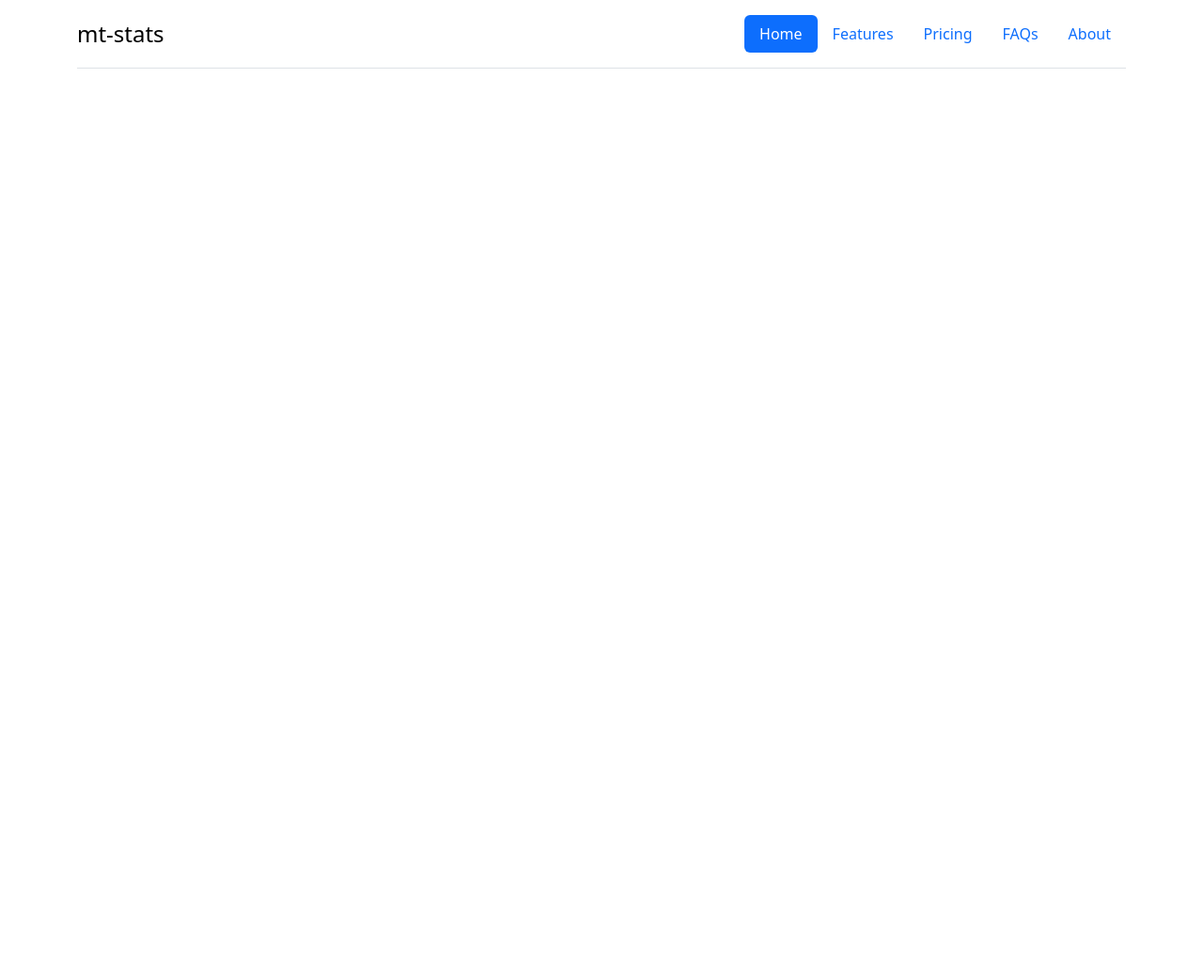
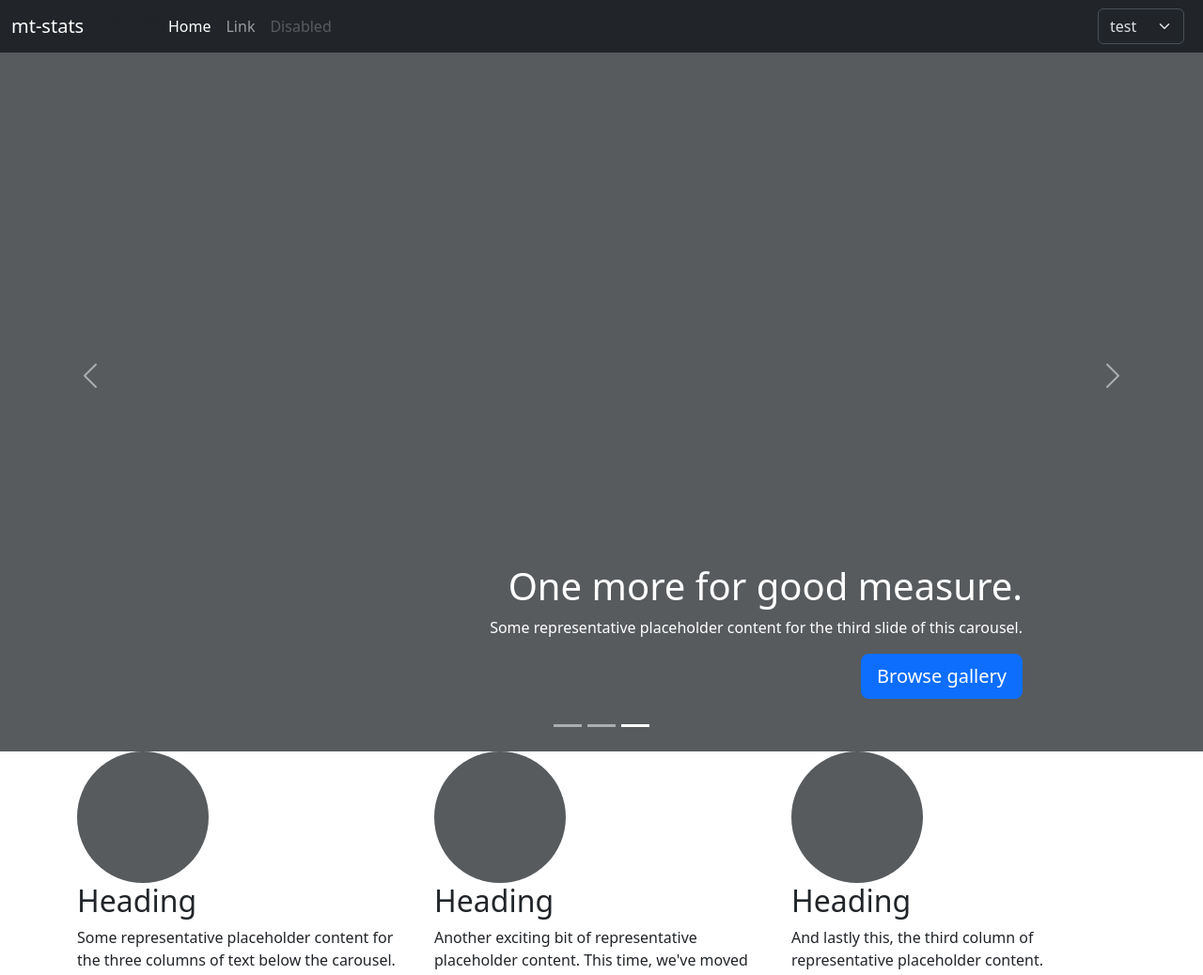
Before and after one commit to Dustify/mt-stats, a React app in the folder packages/mt-stats-web/: page / in a window 1280 px wide. Shown: the top 1038 px of the page at 94% size. Before the commit the page ends 800 px from the top, so only its background shows below. Built offline with nearby package versions, Linux system fonts and the light colour scheme.

Commit message:
mid-point

```diff
--- a/packages/mt-stats-web/src/client/components/App.tsx
+++ b/packages/mt-stats-web/src/client/components/App.tsx
@@ -1,20 +1,157 @@
 import React from "react";
+import { IAppProps } from "../model/IAppProps.js";
 
-export default () => {
-    return <div className="container">
-    <header className="d-flex flex-wrap justify-content-center py-3 mb-4 border-bottom">
-      <a href="/" className="d-flex align-items-center mb-3 mb-md-0 me-md-auto link-body-emphasis text-decoration-none">
-        {/* <svg className="bi me-2" width="40" height="32"><use xlinkHref="#bootstrap"></use></svg> */}
-        <span className="fs-4">mt-stats</span>
-      </a>
+export default (props: IAppProps) => {
+  return [
+    <header data-bs-theme="dark">
+      <nav className="navbar navbar-expand-md navbar-dark fixed-top bg-dark">
+        <div className="container-fluid">
+          <a className="navbar-brand" href="#">mt-stats</a>
+          <button className="navbar-toggler" type="button" data-bs-toggle="collapse" data-bs-target="#navbarCollapse" aria-controls="navbarCollapse" aria-expanded="false" aria-label="Toggle navigation">
+            <span className="navbar-toggler-icon"></span>
+          </button>
+          <div className="collapse navbar-collapse" id="navbarCollapse">
+            <ul className="navbar-nav me-auto mb-2 mb-md-0">Carousel
+              <li className="nav-item">
+                <a className="nav-link active" aria-current="page" href="#">Home</a>
+              </li>
+              <li className="nav-item">
+                <a className="nav-link" href="#">Link</a>
+              </li>
+              <li className="nav-item">
+                <a className="nav-link disabled" aria-disabled="true">Disabled</a>
+              </li>
+            </ul>
+            <form className="d-flex" role="search" style={{ margin: 0 }}>
+              {/* <input className="form-control me-2" type="search" placeholder="Search" aria-label="Search" />
+              <button className="btn btn-outline-success" type="submit">Search</button> */}
 
-      <ul className="nav nav-pills">
-        <li className="nav-item"><a href="#" className="nav-link active" aria-current="page">Home</a></li>
-        <li className="nav-item"><a href="#" className="nav-link">Features</a></li>
-        <li className="nav-item"><a href="#" className="nav-link">Pricing</a></li>
-        <li className="nav-item"><a href="#" className="nav-link">FAQs</a></li>
-        <li className="nav-item"><a href="#" className="nav-link">About</a></li>
-      </ul>
-    </header>
-  </div>;
+              <select className="form-select me-2">
+                <option>test</option>
+                <option>test 2</option>
+              </select>
+            </form>
+          </div>
+        </div>
+      </nav>
+    </header >,
+    <main>
+
+      <div id="myCarousel" className="carousel slide mb-6" data-bs-ride="carousel">
+        <div className="carousel-indicators">
+          <button type="button" data-bs-target="#myCarousel" data-bs-slide-to="0" className="" aria-label="Slide 1"></button>
+          <button type="button" data-bs-target="#myCarousel" data-bs-slide-to="1" aria-label="Slide 2" className=""></button>
+          <button type="button" data-bs-target="#myCarousel" data-bs-slide-to="2" aria-label="Slide 3" className="active" aria-current="true"></button>
+        </div>
+        <div className="carousel-inner">
+          <div className="carousel-item">
+            <svg className="bd-placeholder-img" width="100%" height="100%" xmlns="http://www.w3.org/2000/svg" aria-hidden="true" preserveAspectRatio="xMidYMid slice" focusable="false"><rect width="100%" height="100%" fill="var(--bs-secondary-color)"></rect></svg>
+            <div className="container">
+              <div className="carousel-caption text-start">
+                <h1>Example headline.</h1>
+                <p className="opacity-75">Some representative placeholder content for the first slide of the carousel.</p>
+                <p><a className="btn btn-lg btn-primary" href="#">Sign up today</a></p>
+              </div>
+            </div>
+          </div>
+          <div className="carousel-item">
+            <svg className="bd-placeholder-img" width="100%" height="100%" xmlns="http://www.w3.org/2000/svg" aria-hidden="true" preserveAspectRatio="xMidYMid slice" focusable="false"><rect width="100%" height="100%" fill="var(--bs-secondary-color)"></rect></svg>
+            <div className="container">
+              <div className="carousel-caption">
+                <h1>Another example headline.</h1>
+                <p>Some representative placeholder content for the second slide of the carousel.</p>
+                <p><a className="btn btn-lg btn-primary" href="#">Learn more</a></p>
+              </div>
+            </div>
+          </div>
+          <div className="carousel-item active">
+            <svg className="bd-placeholder-img" width="100%" height="100%" xmlns="http://www.w3.org/2000/svg" aria-hidden="true" preserveAspectRatio="xMidYMid slice" focusable="false"><rect width="100%" height="100%" fill="var(--bs-secondary-color)"></rect></svg>
+            <div className="container">
+              <div className="carousel-caption text-end">
+                <h1>One more for good measure.</h1>
+                <p>Some representative placeholder content for the third slide of this carousel.</p>
+                <p><a className="btn btn-lg btn-primary" href="#">Browse gallery</a></p>
+              </div>
+            </div>
+          </div>
+        </div>
+        <button className="carousel-control-prev" type="button" data-bs-target="#myCarousel" data-bs-slide="prev">
+          <span className="carousel-control-prev-icon" aria-hidden="true"></span>
+          <span className="visually-hidden">Previous</span>
+        </button>
+        <button className="carousel-control-next" type="button" data-bs-target="#myCarousel" data-bs-slide="next">
+          <span className="carousel-control-next-icon" aria-hidden="true"></span>
+          <span className="visually-hidden">Next</span>
+        </button>
+      </div>
+
+      <div className="container marketing">
+
+        <div className="row">
+          <div className="col-lg-4">
+            <svg className="bd-placeholder-img rounded-circle" width="140" height="140" xmlns="http://www.w3.org/2000/svg" role="img" aria-label="Placeholder" preserveAspectRatio="xMidYMid slice" focusable="false"><title>Placeholder</title><rect width="100%" height="100%" fill="var(--bs-secondary-color)"></rect></svg>
+            <h2 className="fw-normal">Heading</h2>
+            <p>Some representative placeholder content for the three columns of text below the carousel. This is the first column.</p>
+            <p><a className="btn btn-secondary" href="#">View details »</a></p>
+          </div>
+          <div className="col-lg-4">
+            <svg className="bd-placeholder-img rounded-circle" width="140" height="140" xmlns="http://www.w3.org/2000/svg" role="img" aria-label="Placeholder" preserveAspectRatio="xMidYMid slice" focusable="false"><title>Placeholder</title><rect width="100%" height="100%" fill="var(--bs-secondary-color)"></rect></svg>
+            <h2 className="fw-normal">Heading</h2>
+            <p>Another exciting bit of representative placeholder content. This time, we've moved on to the second column.</p>
+            <p><a className="btn btn-secondary" href="#">View details »</a></p>
+          </div>
+          <div className="col-lg-4">
+            <svg className="bd-placeholder-img rounded-circle" width="140" height="140" xmlns="http://www.w3.org/2000/svg" role="img" aria-label="Placeholder" preserveAspectRatio="xMidYMid slice" focusable="false"><title>Placeholder</title><rect width="100%" height="100%" fill="var(--bs-secondary-color)"></rect></svg>
+            <h2 className="fw-normal">Heading</h2>
+            <p>And lastly this, the third column of representative placeholder content.</p>
+            <p><a className="btn btn-secondary" href="#">View details »</a></p>
+          </div>
+        </div>
+
+        <hr className="featurette-divider" />
+
+        <div className="row featurette">
+          <div className="col-md-7">
+            <h2 className="featurette-heading fw-normal lh-1">First featurette heading. <span className="text-body-secondary">It’ll blow your mind.</span></h2>
+            <p className="lead">Some great placeholder content for the first featurette here. Imagine some exciting prose here.</p>
+          </div>
+          <div className="col-md-5">
+            <svg className="bd-placeholder-img bd-placeholder-img-lg featurette-image img-fluid mx-auto" width="500" height="500" xmlns="http://www.w3.org/2000/svg" role="img" aria-label="Placeholder: 500x500" preserveAspectRatio="xMidYMid slice" focusable="false"><title>Placeholder</title><rect width="100%" height="100%" fill="var(--bs-secondary-bg)"></rect><text x="50%" y="50%" fill="var(--bs-secondary-color)" dy=".3em">500x500</text></svg>
+          </div>
+        </div>
+
+        <hr className="featurette-divider" />
+
+        <div className="row featurette">
+          <div className="col-md-7 order-md-2">
+            <h2 className="featurette-heading fw-normal lh-1">Oh yeah, it’s that good. <span className="text-body-secondary">See for yourself.</span></h2>
+            <p className="lead">Another featurette? Of course. More placeholder content here to give you an idea of how this layout would work with some actual real-world content in place.</p>
+          </div>
+          <div className="col-md-5 order-md-1">
+            <svg className="bd-placeholder-img bd-placeholder-img-lg featurette-image img-fluid mx-auto" width="500" height="500" xmlns="http://www.w3.org/2000/svg" role="img" aria-label="Placeholder: 500x500" preserveAspectRatio="xMidYMid slice" focusable="false"><title>Placeholder</title><rect width="100%" height="100%" fill="var(--bs-secondary-bg)"></rect><text x="50%" y="50%" fill="var(--bs-secondary-color)" dy=".3em">500x500</text></svg>
+          </div>
+        </div>
+
+        <hr className="featurette-divider" />
+
+        <div className="row featurette">
+          <div className="col-md-7">
+            <h2 className="featurette-heading fw-normal lh-1">And lastly, this one. <span className="text-body-secondary">Checkmate.</span></h2>
+            <p className="lead">And yes, this is the last block of representative placeholder content. Again, not really intended to be actually read, simply here to give you a better view of what this would look like with some actual content. Your content.</p>
+          </div>
+          <div className="col-md-5">
+            <svg className="bd-placeholder-img bd-placeholder-img-lg featurette-image img-fluid mx-auto" width="500" height="500" xmlns="http://www.w3.org/2000/svg" role="img" aria-label="Placeholder: 500x500" preserveAspectRatio="xMidYMid slice" focusable="false"><title>Placeholder</title><rect width="100%" height="100%" fill="var(--bs-secondary-bg)"></rect><text x="50%" y="50%" fill="var(--bs-secondary-color)" dy=".3em">500x500</text></svg>
+          </div>
+        </div>
+
+        <hr className="featurette-divider" />
+
+      </div>
+
+      <footer className="container">
+        <p className="float-end"><a href="#">Back to top</a></p>
+        <p>© 2017–2024 Company, Inc. · <a href="#">Privacy</a> · <a href="#">Terms</a></p>
+      </footer>
+    </main>
+  ];
 };
--- a/packages/mt-stats-web/src/client/index.tsx
+++ b/packages/mt-stats-web/src/client/index.tsx
@@ -1,13 +1,14 @@
-import React from 'react';
-import { createRoot } from 'react-dom/client';
+import React from "react";
+import { createRoot } from "react-dom/client";
 
 import {
   createBrowserRouter,
   RouterProvider,
 } from "react-router-dom";
 
-import App from './components/App.js';
+import App from "./components/App.js";
 
+(async () => {
   const router = createBrowserRouter([
     {
       path: "/",
@@ -15,13 +16,17 @@ const router = createBrowserRouter([
     },
   ]);
 
-const domNode = document.getElementById('app');
+  const domNode = document.getElementById("app");
 
-if (domNode) {
+  if (!domNode) {
+    return;
+  }
+
   const root = createRoot(domNode);
+
   root.render(
     <React.StrictMode>
       <RouterProvider router={router} />
     </React.StrictMode>
   );
-}
+})();
--- /dev/null
+++ b/packages/mt-stats-web/src/client/model/IAppProps.ts
@@ -0,0 +1,3 @@
+export interface IAppProps {
+
+}
--- /dev/null
+++ b/packages/mt-stats-web/src/client/service/StateService.ts
@@ -0,0 +1,3 @@
+export const StateService = () => {
+
+};
```
Lines whose indentation alone changed are shown as unchanged.
